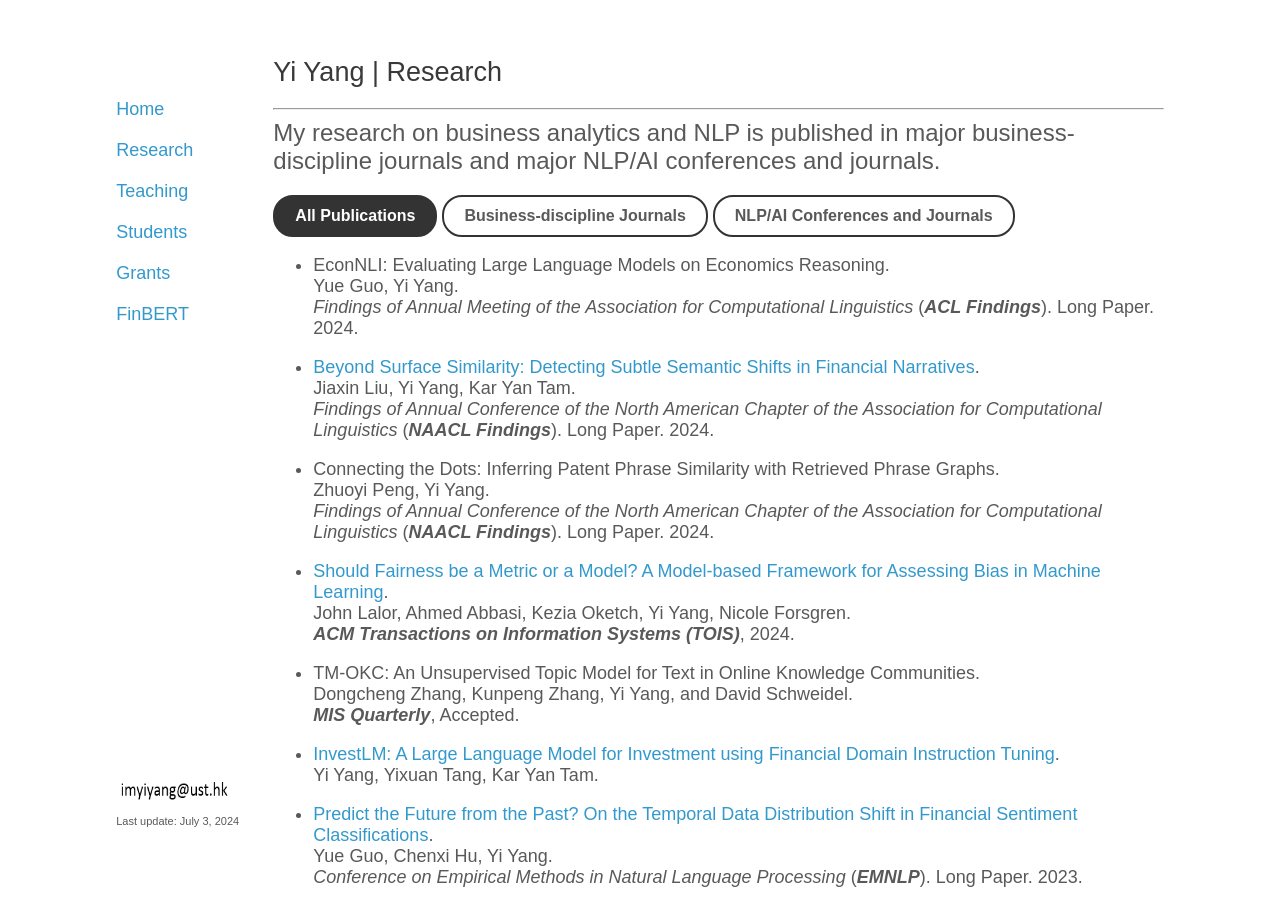
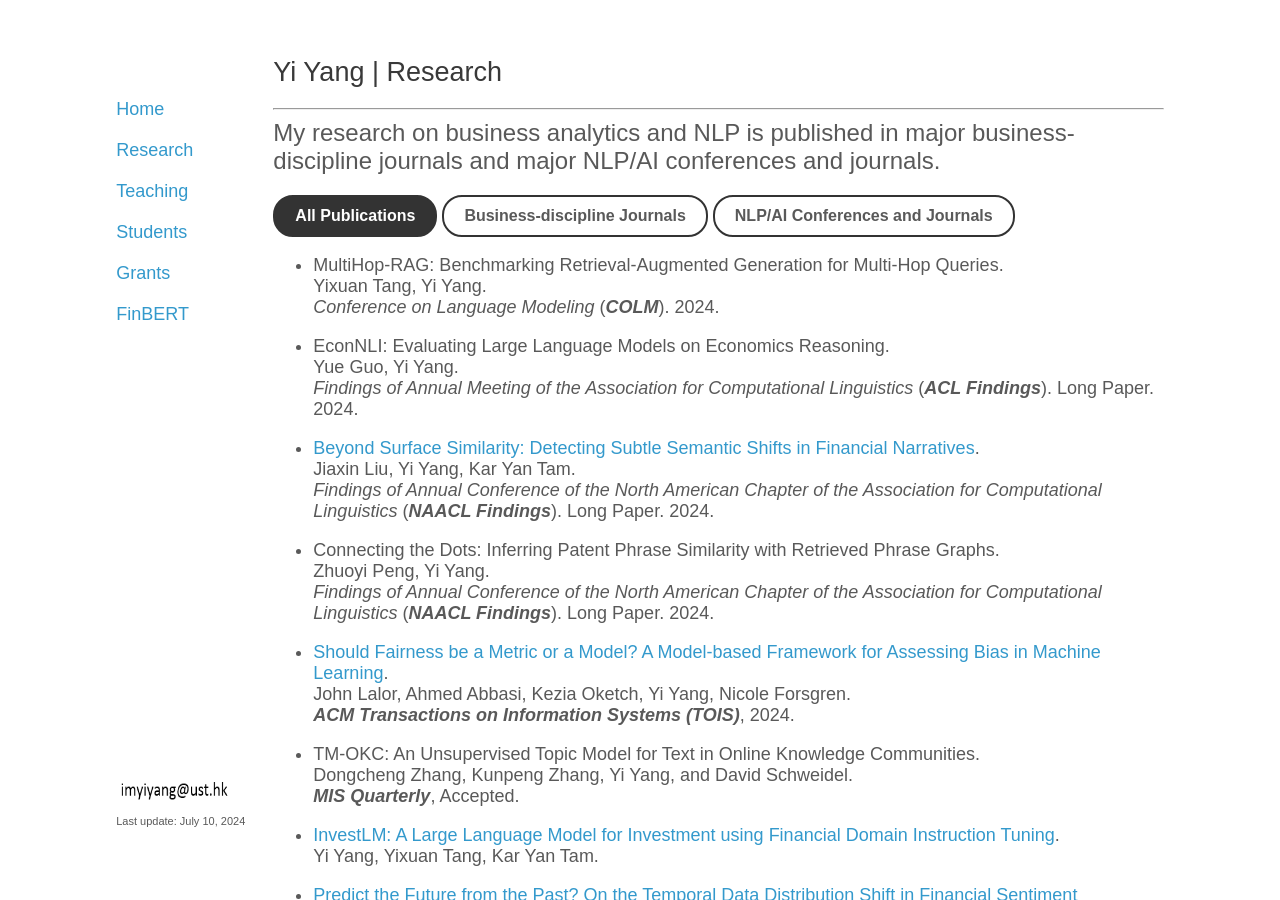
Before and after one commit to yya518/yya518.github.io, a Jekyll site: the page built from research.md, in a window 1280 px wide and 900 px high. Built offline with Jekyll 4.4.1, drawn with Linux system fonts in a browser that asks for light colours.

Commit message:
add colm

```diff
--- a/_layouts/default.html
+++ b/_layouts/default.html
@@ -21,7 +21,7 @@
 
       <footer>
                    <img src="email.png" width=120 height=25>
-           <p><small>Last update: July 3, 2024</small><br>
+           <p><small>Last update: July 10, 2024</small><br>
 
         <!--<small>Powered by <a href="https://github.com/mojombo/jekyll">Jekyll</a> </small></p>-->
       </footer>
--- a/research.md
+++ b/research.md
@@ -11,6 +11,10 @@ title: research
 <span style="font-size:24px;"> My research on business analytics and NLP is published in major business-discipline journals and major NLP/AI conferences and journals.</span>
 
 {% include publication-buttons.html %}
++ MultiHop-RAG: Benchmarking Retrieval-Augmented Generation for Multi-Hop Queries.
+Yixuan Tang, Yi Yang.
+*Conference on Language Modeling* (***COLM***). 2024.
+{: .nlp}
 
 + EconNLI: Evaluating Large Language Models on Economics Reasoning.
 Yue Guo, Yi Yang.
```
